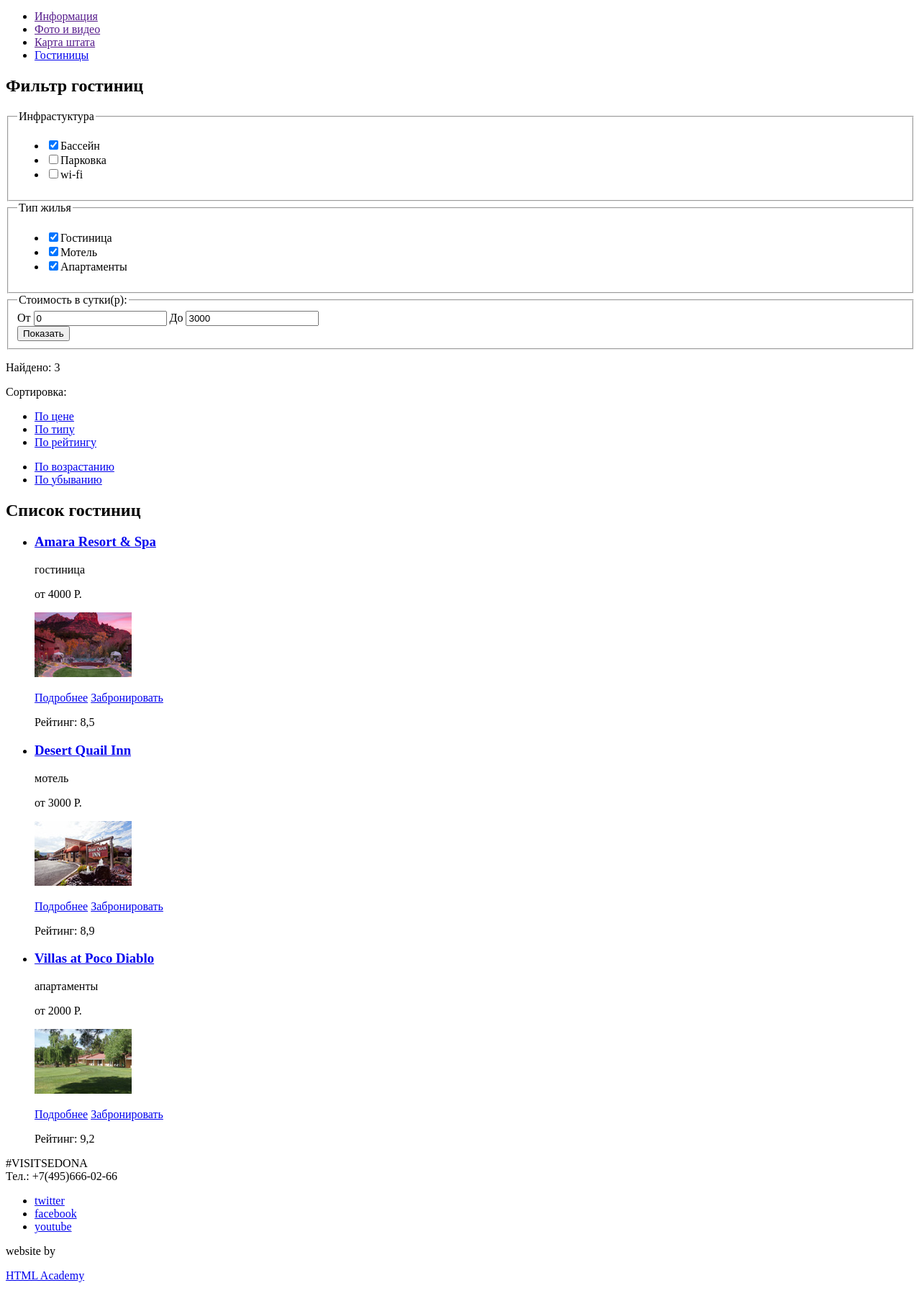
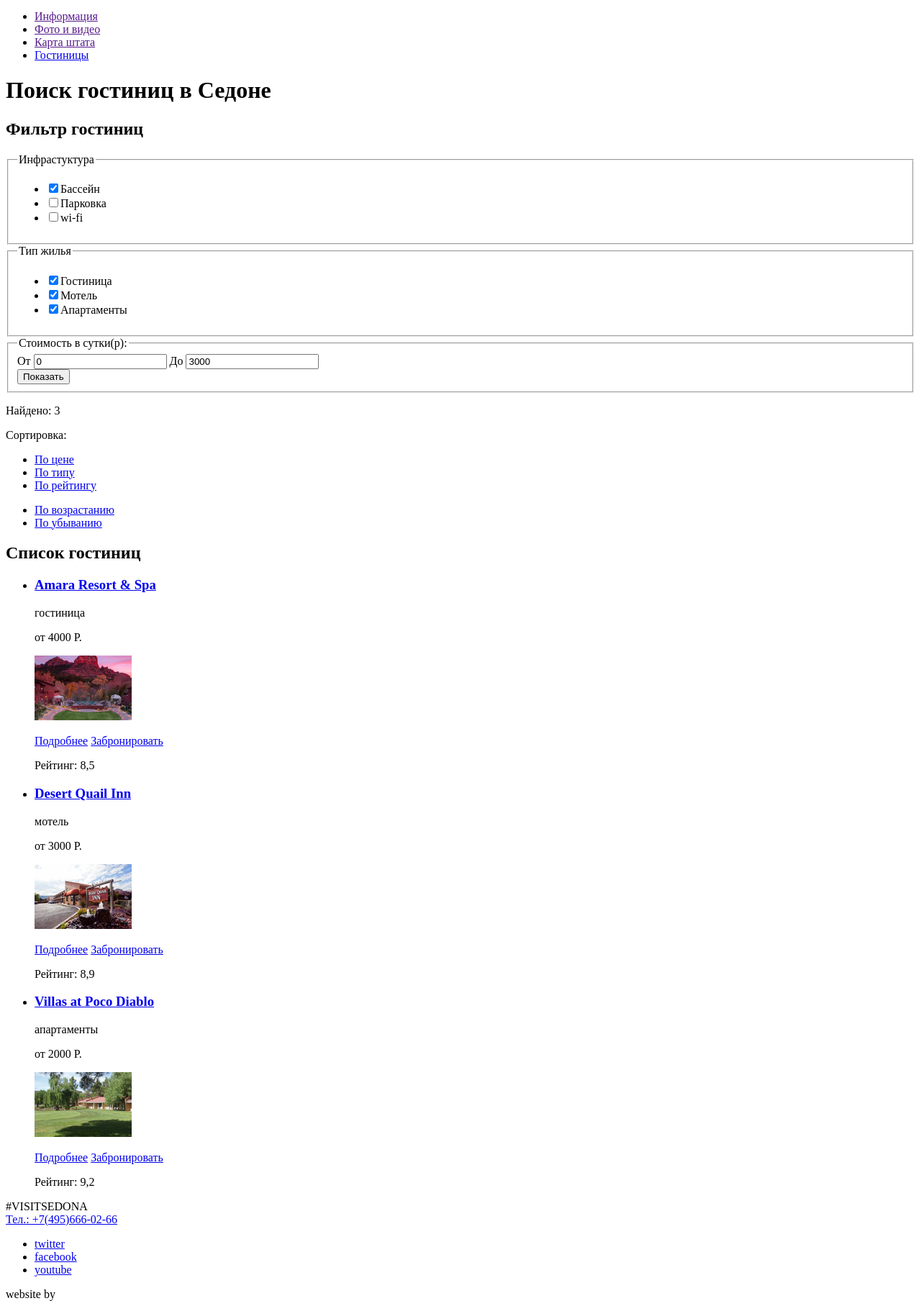
Before and after one commit to Nadezhda1904/1339229-sedona-27, a plain HTML site: page catalog.html in a window 1280 px wide. Shown: the part 85-1900 px from the top of the page at 72% size. Before the commit the page ends 1875 px from the top, so only its background shows below. Drawn offline with Linux system fonts and the light colour scheme.

Commit message:
Правки. Завершение разметки.

```diff
--- a/catalog.html
+++ b/catalog.html
@@ -11,6 +11,7 @@
   <header>
     <a href="index.html">
       <img src="img/logo.svg" width="140" height="71" alt="Логотип Седона">
+    </a>
     <nav>
       <ul>
         <li><a href="">Информация</a></li>
@@ -21,6 +22,7 @@
     </nav>
   </header>
   <main>
+    <h1 class="visually-hidden">Поиск гостиниц в Седоне</h1>
     <section class="filtres">
       <h2 class="visually-hidden">Фильтр гостиниц</h2>
       <form action="https://echo.htmlacademy.ru" method="get">
@@ -62,7 +64,7 @@
           <div class="range">
 
           </div>
-          <input type="submit" value="Показать">
+          <button type="submit">Показать</button>
         </fieldset>
       </form>
     </section>
@@ -74,12 +76,10 @@
         <li><a href="#">По типу</a></li>
         <li><a href="#">По рейтингу</a></li>
       </ul>
-      <div class="sorting-up-down">
       <ul>
         <li><a href="#">По возрастанию</a></li>
         <li><a href="#">По убыванию</a></li>
       </ul>
-      </div>
     </div>
     <section class="resalts">
       <h2 class="visually-hidden">Список гостиниц</h2>
@@ -126,7 +126,7 @@
   <footer>
     <div>
       #VISITSEDONA<br>
-      Тел.: +7(495)666-02-66
+      <a href="tel:+74956660266">Тел.: +7(495)666-02-66</a>
     </div>
     <div>
       <ul>
```
Also changed, not shown: index.html (+4 -4 lines). Lines whose indentation alone changed are shown as unchanged.
